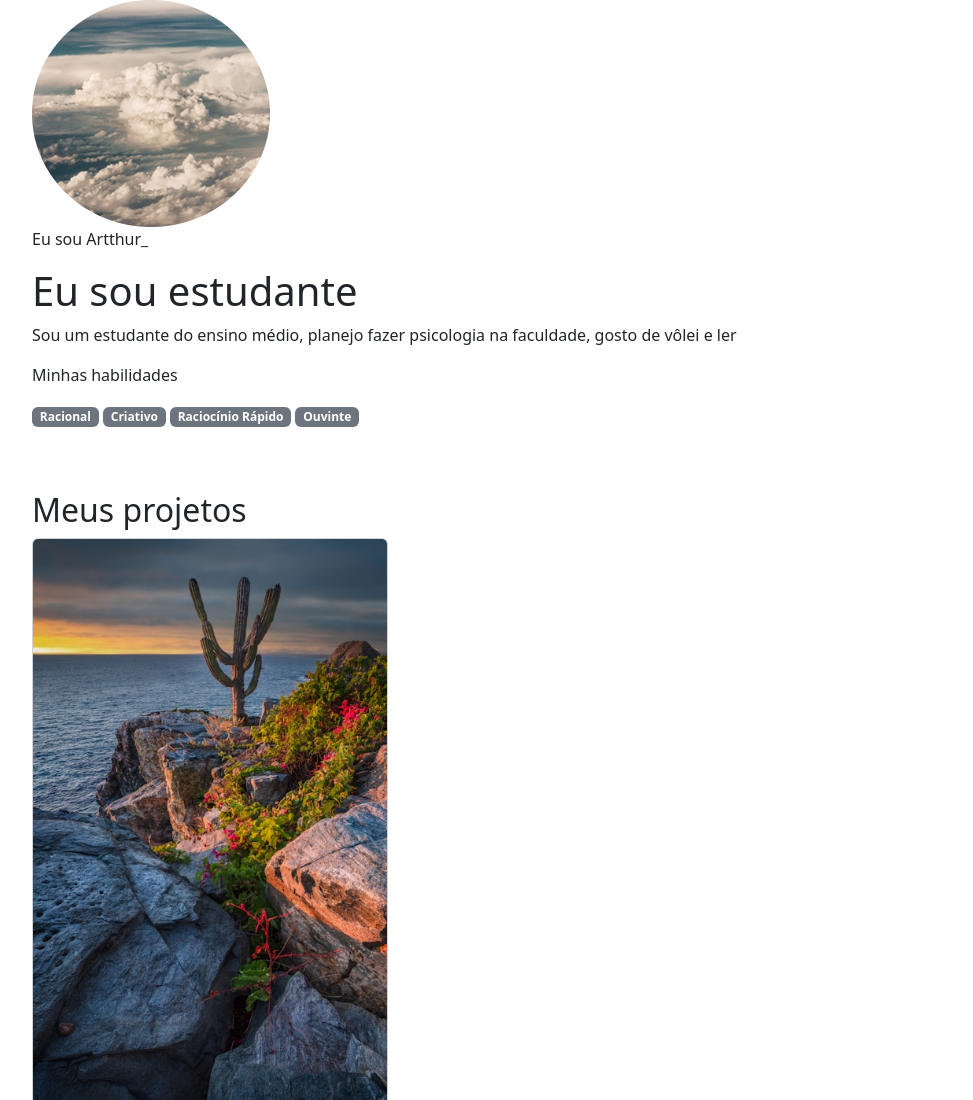
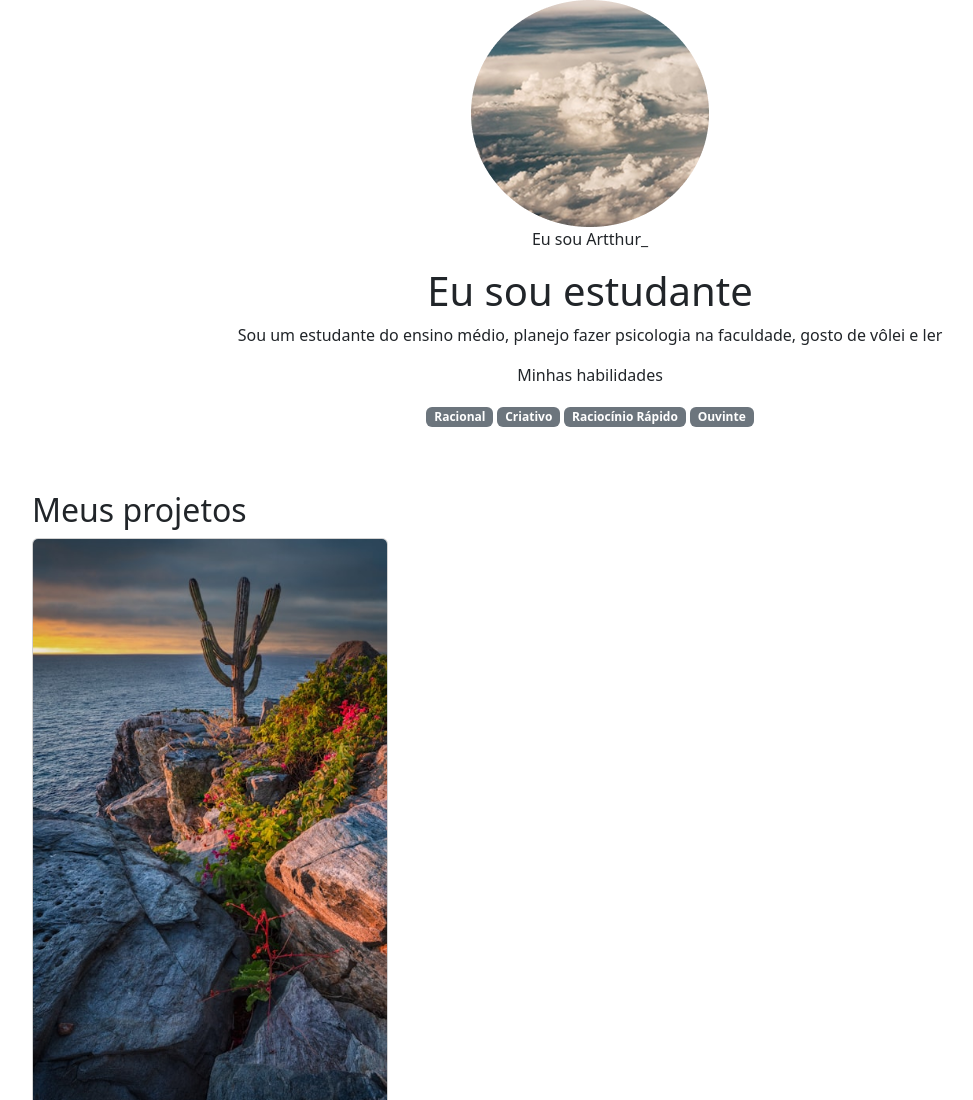
Before and after one commit to Arthphel/Portifolio, a plain HTML site: page index.html in a window 1280 px wide. Shown: the top 1100 px of the page, without its empty margins (50-1023 px from the left). Drawn offline with nearby package versions, Linux system fonts and the light colour scheme.

Commit message:
mudança

```diff
--- a/index.html
+++ b/index.html
@@ -10,7 +10,7 @@
 </head>
 
 <body>
-    <header class="container">
+    <header class="container text-center">
         <img src="img/Ellipse 1.png" alt="avatar da Artthur_" srcset="">
         <p>Eu sou Artthur_</p>
         <h1>Eu sou estudante</h1>
```
